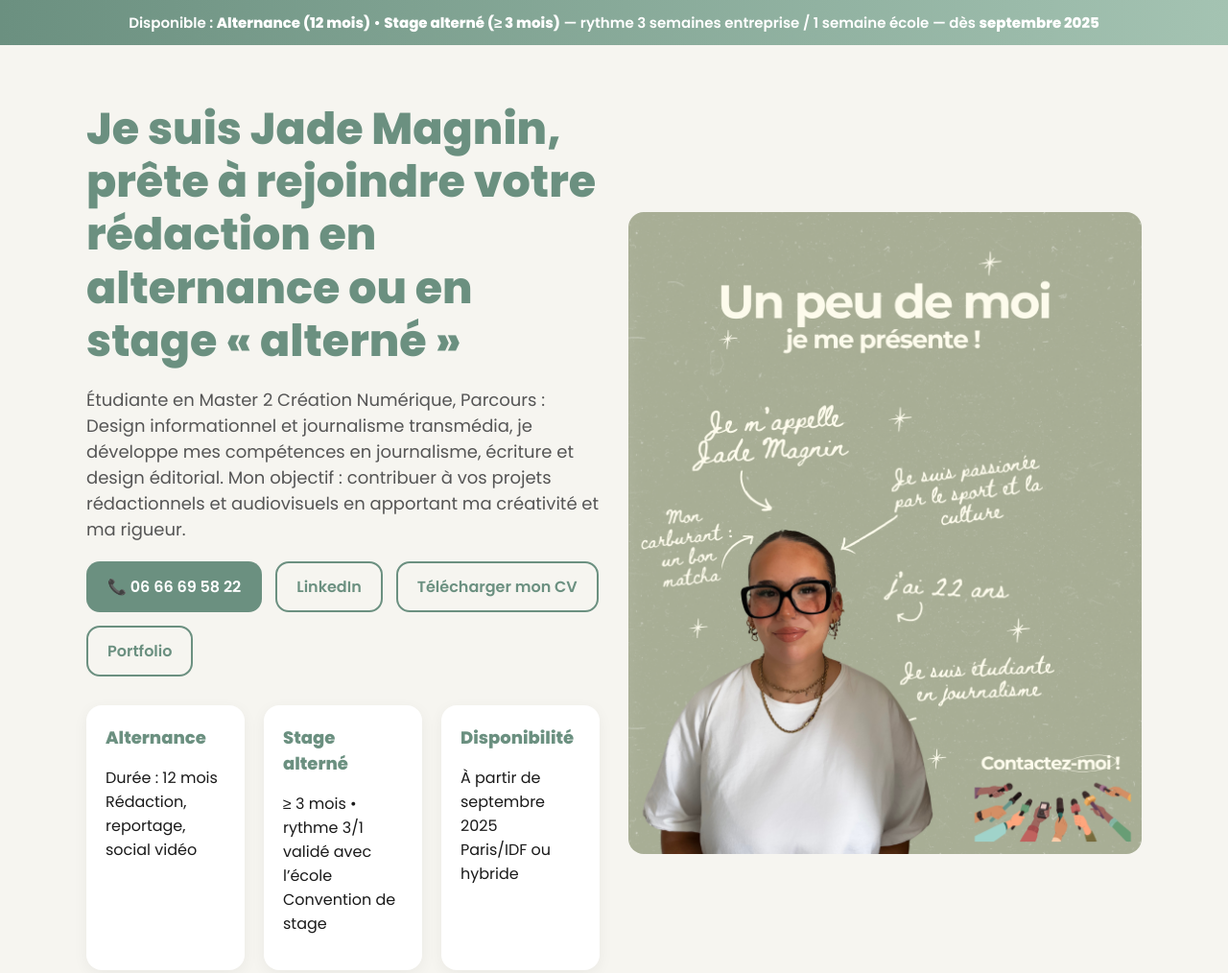
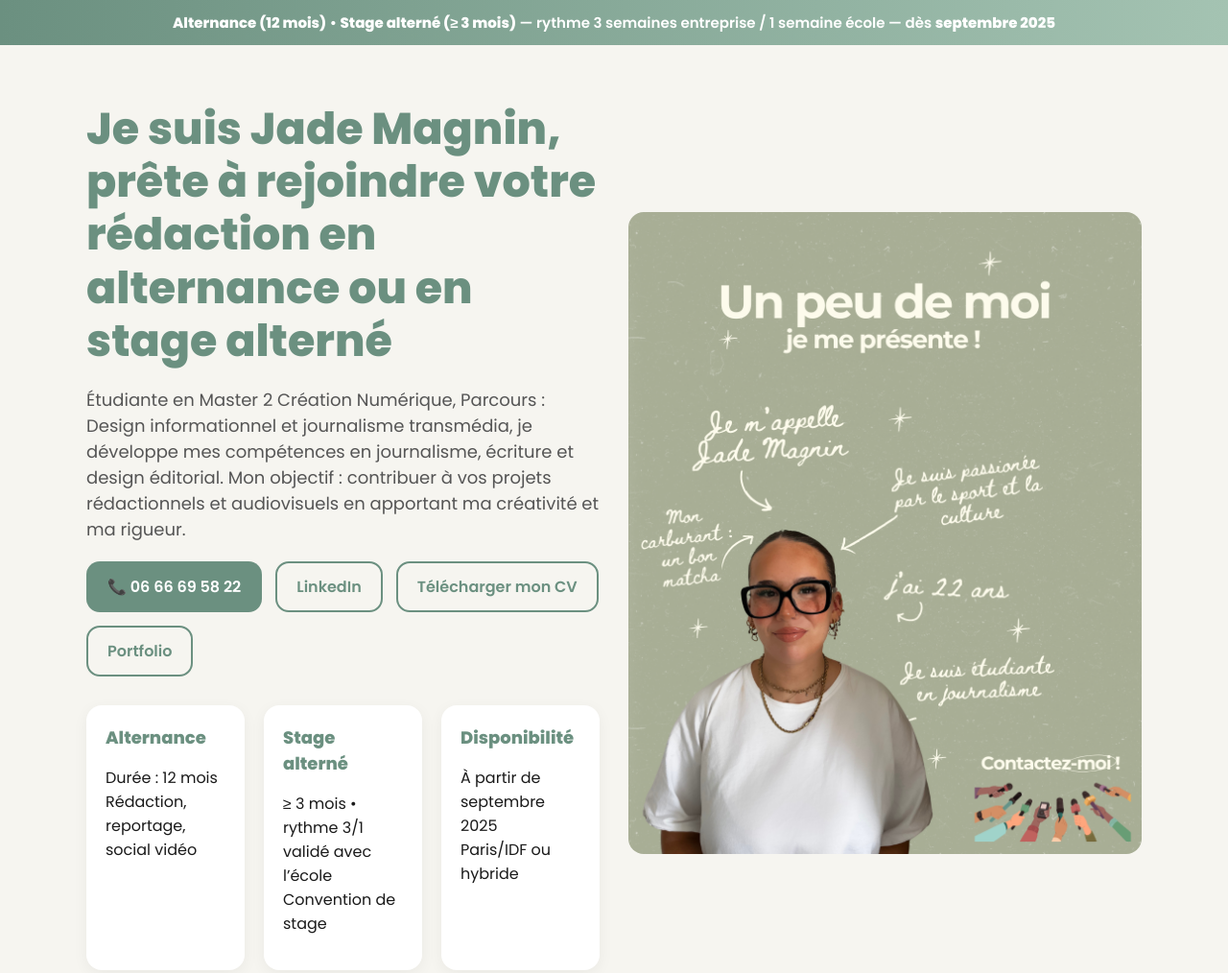
Before and after one commit to jademagnin22/alternance-journalisme, a plain HTML site: page index.html in a window 1280 px wide. Shown: the top 1014 px of the page at 96% size. Drawn offline with Linux system fonts and the light colour scheme.

Commit message:
Update index.html

```diff
--- a/index.html
+++ b/index.html
@@ -37,13 +37,13 @@
 </head>
 <body>
   <div class="topbar">
-    Disponible : <strong>Alternance (12 mois)</strong> • <strong>Stage alterné (≥ 3 mois)</strong> — rythme 3 semaines entreprise / 1 semaine école — dès <strong>septembre 2025</strong>
+    <strong>Alternance (12 mois)</strong> • <strong>Stage alterné (≥ 3 mois)</strong> — rythme 3 semaines entreprise / 1 semaine école — dès <strong>septembre 2025</strong>
   </div>
 
   <header class="hero container">
     <div class="grid">
       <div>
-        <h1>Je suis Jade Magnin, prête à rejoindre votre rédaction en alternance ou en stage « alterné »</h1>
+        <h1>Je suis Jade Magnin, prête à rejoindre votre rédaction en alternance ou en stage alterné </h1>
         <p class="lead">Étudiante en Master 2 Création Numérique, Parcours : Design informationnel et journalisme transmédia, je développe mes compétences en journalisme, écriture et design éditorial. Mon objectif : contribuer à vos projets rédactionnels et audiovisuels en apportant ma créativité et ma rigueur.</p>
         <div class="cta">
           <a class="btn primary" href="tel:+33666695822">📞 06 66 69 58 22</a>
```
